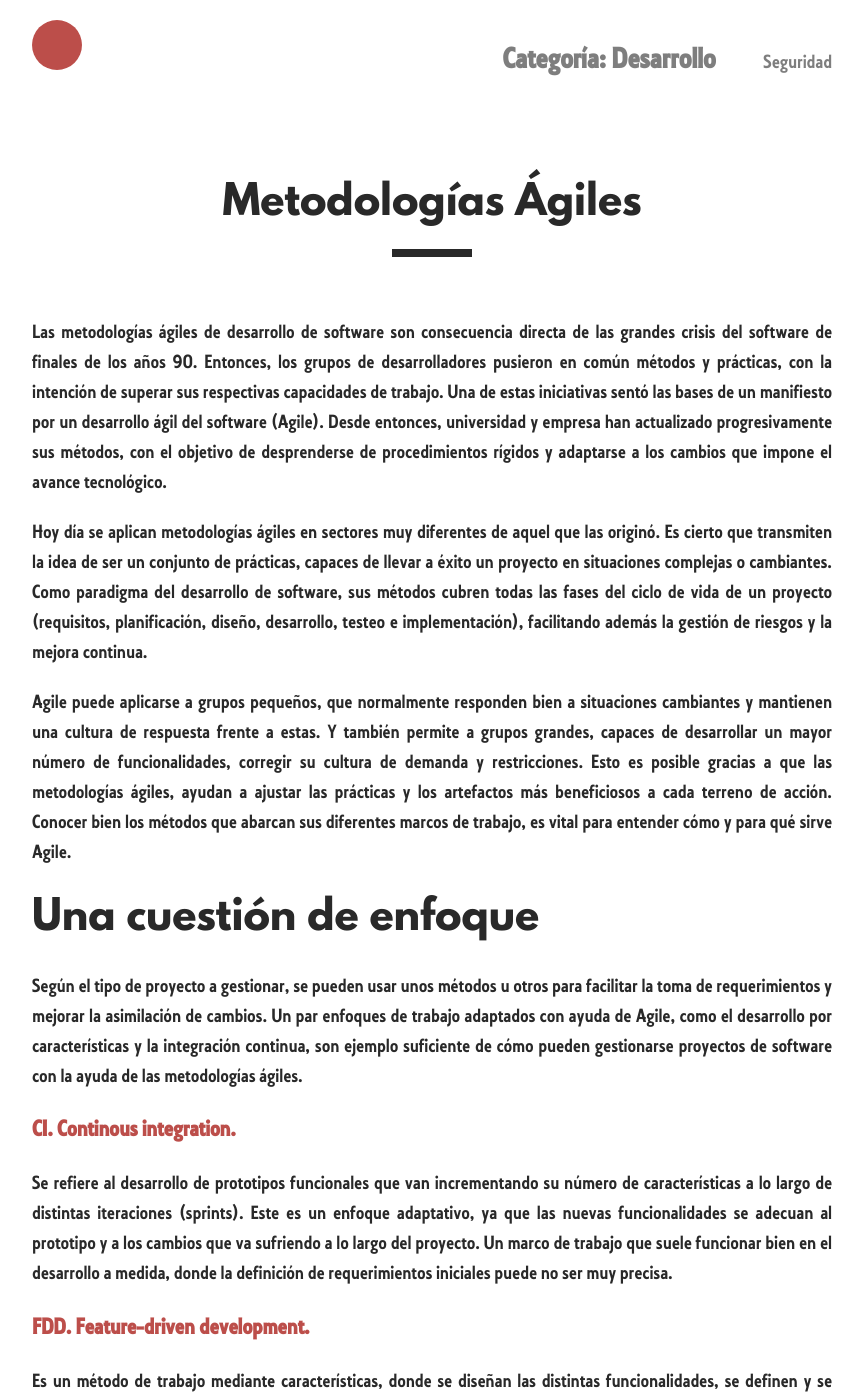
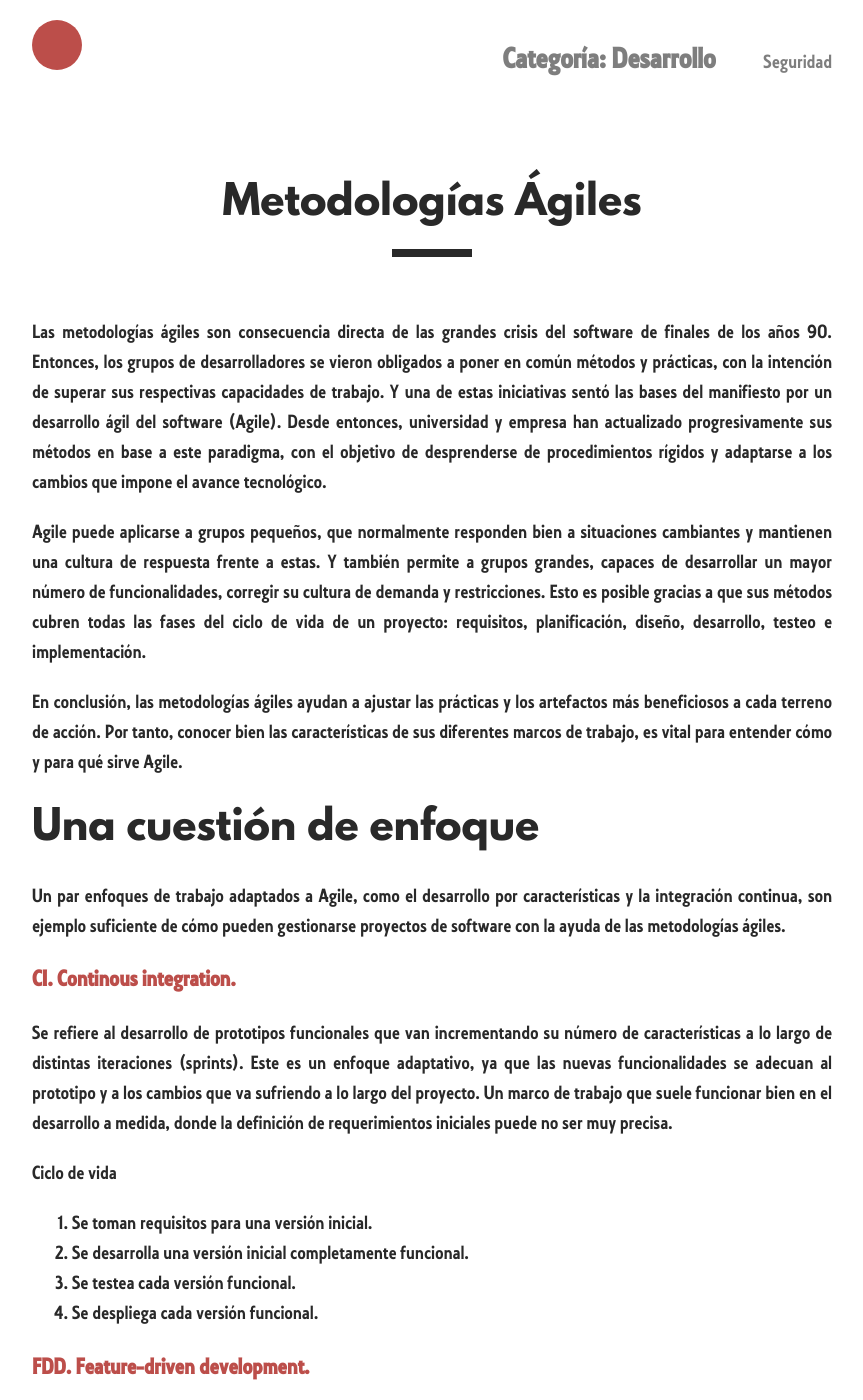
Before and after one commit to Rocmpr/blog, a Jekyll site: the page built from _posts/2019-11-24-Metodologías-Ágiles.md, in a window 1280 px wide and 1400 px high. Shown: the whole window, without its empty margins (208-1071 px from the left). Built offline with Jekyll 4.4.1, drawn with Linux system fonts in a browser that asks for light colours; our own code applies the rules of GitHub Pages for plain Markdown files; some of the changed text lies outside the part shown.

Commit message:
Update 2019-11-24-Metodologías-Ágiles.md

```diff
--- a/_posts/2019-11-24-Metodologías-Ágiles.md
+++ b/_posts/2019-11-24-Metodologías-Ágiles.md
@@ -1,34 +1,33 @@
-Las metodologías ágiles de desarrollo de software son consecuencia directa de las grandes crisis del software de finales de los años 90. Entonces, los grupos de desarrolladores pusieron en común métodos y prácticas, con la intención de superar sus respectivas capacidades de trabajo. Una de estas iniciativas sentó las bases de un manifiesto por un desarrollo ágil del software (Agile). Desde entonces, universidad y empresa han actualizado progresivamente sus métodos, con el objetivo de desprenderse de procedimientos rígidos y adaptarse a los cambios que impone el avance tecnológico.
+Las metodologías ágiles son consecuencia directa de las grandes crisis del software de finales de los años 90. Entonces, los grupos de desarrolladores se vieron obligados a poner en común métodos y prácticas, con la intención de superar sus respectivas capacidades de trabajo. Y una de estas iniciativas sentó las bases del manifiesto por un desarrollo ágil del software (Agile). Desde entonces, universidad y empresa han actualizado progresivamente sus métodos en base a este paradigma, con el objetivo de desprenderse de procedimientos rígidos y adaptarse a los cambios que impone el avance tecnológico.
 
-Hoy día se aplican metodologías ágiles en sectores muy diferentes de aquel que las originó. Es cierto que transmiten la idea de ser un conjunto de prácticas, capaces de llevar a éxito un proyecto en situaciones complejas o cambiantes. Como paradigma del desarrollo de software, sus métodos cubren todas las fases del ciclo de vida de un proyecto (requisitos, planificación, diseño, desarrollo, testeo e implementación), facilitando además la gestión de riesgos y la mejora continua.
+Agile puede aplicarse a grupos pequeños, que normalmente responden bien a situaciones cambiantes y mantienen una cultura de respuesta frente a estas. Y también permite a grupos grandes, capaces de desarrollar un mayor número de funcionalidades, corregir su cultura de demanda y restricciones. Esto es posible gracias a que sus métodos cubren todas las fases del ciclo de vida de un proyecto: requisitos, planificación, diseño, desarrollo, testeo e implementación.
 
-Agile puede aplicarse a grupos pequeños, que normalmente responden bien a situaciones cambiantes y mantienen una cultura de respuesta frente a estas. Y también permite a grupos grandes, capaces de desarrollar un mayor número de funcionalidades, corregir su cultura de demanda y restricciones. Esto es posible gracias a que las metodologías ágiles, ayudan a ajustar las prácticas y los artefactos más beneficiosos a cada terreno de acción. Conocer bien los métodos que abarcan sus diferentes marcos de trabajo, es vital para entender cómo y para qué sirve Agile.
+En conclusión, las metodologías ágiles ayudan a ajustar las prácticas y los artefactos más beneficiosos a cada terreno de acción. Por tanto, conocer bien las características de sus diferentes marcos de trabajo, es vital para entender cómo y para qué sirve Agile.
 
 # Una cuestión de enfoque
 
-Según el tipo de proyecto a gestionar, se pueden usar unos métodos u otros para facilitar la toma de requerimientos y mejorar la asimilación de cambios. Un par enfoques de trabajo adaptados con ayuda de Agile, como el desarrollo por características y la integración continua, son ejemplo suficiente de cómo pueden gestionarse proyectos de software con la ayuda de las metodologías ágiles.
+Un par enfoques de trabajo adaptados a Agile, como el desarrollo por características y la integración continua, son ejemplo suficiente de cómo pueden gestionarse proyectos de software con la ayuda de las metodologías ágiles.
 
 ### CI. Continous integration.
 Se refiere al desarrollo de prototipos funcionales que van incrementando su número de características a lo largo de distintas iteraciones (sprints). Este es un enfoque adaptativo, ya que las nuevas funcionalidades se adecuan al prototipo y a los cambios que va sufriendo a lo largo del proyecto. Un marco de trabajo que suele funcionar bien en el desarrollo a medida, donde la definición de requerimientos iniciales puede no ser muy precisa.
 
+Ciclo de vida
+1. Se toman requisitos para una versión inicial.
+2. Se desarrolla una versión inicial completamente funcional.
+3. Se testea cada versión funcional.
+4. Se despliega cada versión funcional.
+
 ### FDD. Feature-driven development.
 Es un método de trabajo mediante características, donde se diseñan las distintas funcionalidades, se definen y se trabajan por separado. Este es un enfoque claramente predictivo, ya que permite planificar exactamente qué requerimientos se completan en un momento determinado. Suele encajar bien en fases de proyecto avanzadas, cuando las principales funcionalidades ya están desarrolladas y se apuesta por la mejora continua del producto. También puede utilizarse en desarrollos a medida en los que los requerimientos estén claramente definidos.
 
-Con independencia del enfoque utilizado, Agile ofrece una serie de herramientas o artefactos dirigidos a la normalización de requerimientos y características. Si se observa con detenimiento el ciclo de vida del desarrollo de software, es posible determinar cuáles de estos artefactos encajan en el marco de trabajo elegido.
-
-### Desarrollo mediante características
 1. Se toman requisitos por cada característica.
 2. Se desarrollan características de forma independiente pero ordenada.
 3. Las características se testean por separado.
 4. Se despliegan conjuntos de características.
 
-### Integración continua
-1. Se toman requisitos para una versión inicial.
-2. Se desarrolla una versión inicial completamente funcional.
-3. Se testea cada versión funcional.
-4. Se despliega cada versión funcional.
+Con independencia del enfoque utilizado, Agile ofrece una serie de herramientas o artefactos dirigidos a la normalización de requerimientos y características. Si se observa con detenimiento el ciclo de vida del desarrollo de software, es posible determinar cuáles de estos artefactos encajan en el marco de trabajo elegido.
 
-Algo que comparten todos los marcos de desarrollo, es que las versiones evolucionan añadiendo correcciones y nuevas características. Aquí es dónde se encuentra la verdadera batalla de los desarrolladores. Ya que el aumento de características va ligado a un aumento de la hediondez y por tanto, a un aumento de la complejidad. Entendiendo complejidad por dificultad técnica, no de tiempos o esfuerzos.
+Pero en definitiva, algo que comparten todos los marcos de desarrollo, es que las versiones evolucionan añadiendo correcciones y nuevas características. Y aquí es dónde se encuentra la verdadera batalla de los desarrolladores. Ya que el aumento de características va ligado a un aumento de la hediondez del código y por tanto, a un aumento de la complejidad.
 
 
 # Toma de Requisitos
```
